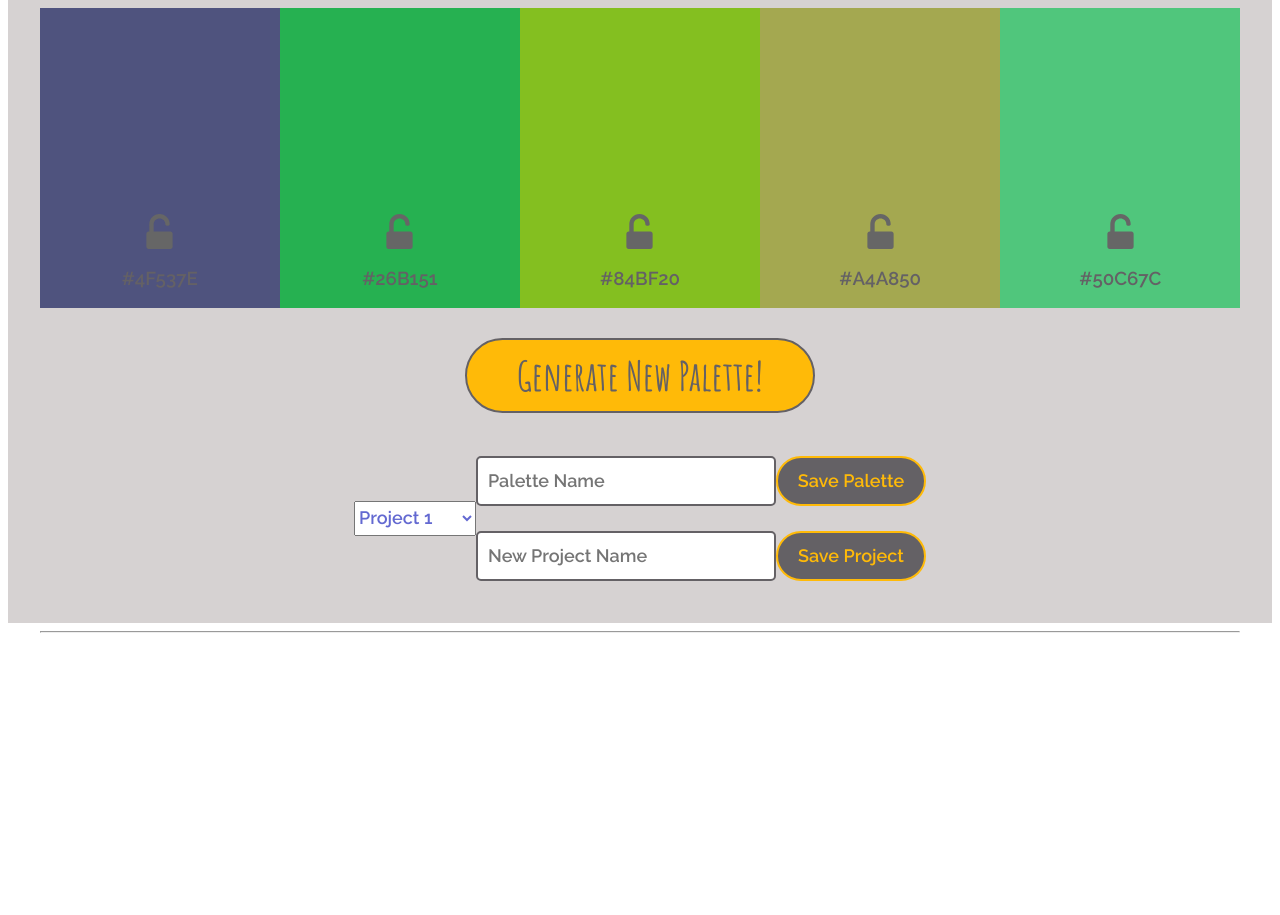
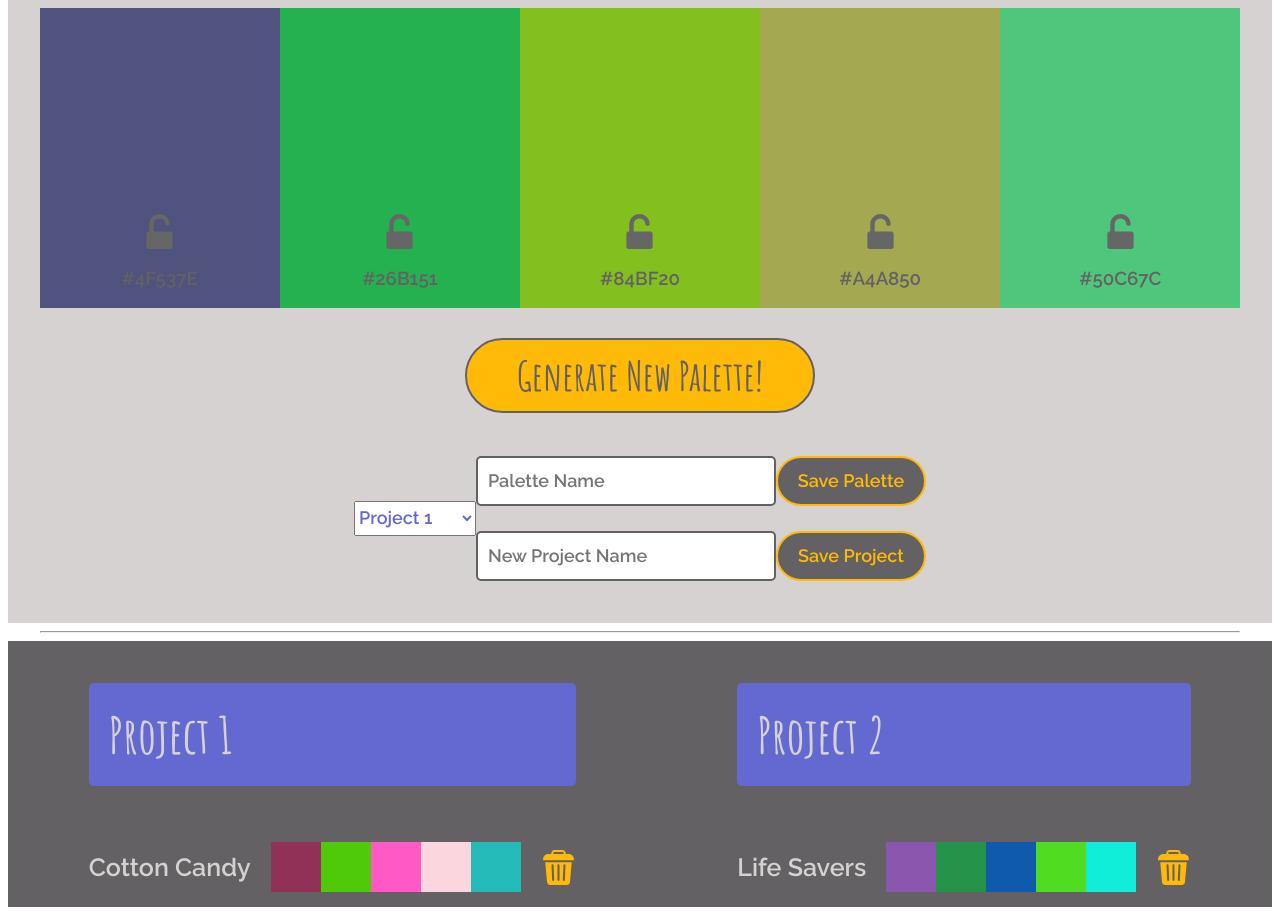
Before and after one commit to christielynam/palette-picker, a plain HTML site: page public/index.html in a window 1280 px wide. Shown: the part 157-1072 px from the top of the page. Before the commit the page ends 800 px from the top, so only its background shows below. Drawn offline with nearby package versions, Linux system fonts and the light colour scheme.

Commit message:
add bottom project section and hard code styles

```diff
--- a/public/css/styles.css
+++ b/public/css/styles.css
@@ -110,3 +110,80 @@ main {
 hr {
   width: 95%;
 }
+
+.project-container {
+  display: flex;
+  justify-content: space-around;
+  background-color: #646165;
+  color: #D6D2D2;
+  font-size: 25px;
+}
+
+.palette-details {
+  display: flex;
+  align-items: center;
+}
+
+.project-name {
+  padding: 20px;
+  background-color: #6369D1;
+  border-radius: 5px;
+  font-family: 'Amatic SC', cursive;
+  font-size: 50px;
+}
+
+.palette-name {
+  font-size: 25px;
+  margin-right: 20px;
+}
+
+.small-color-block {
+  height: 50px;
+  width: 50px;
+  /*border: 2px solid #FFBA08;*/
+}
+
+.trash-icon {
+  width: 35px;
+  margin-left: 20px;
+}
+
+.block1 {
+  background-color: #913157;
+}
+
+.block2 {
+  background-color: #4FCA09;
+}
+
+.block3 {
+  background-color: #FE59C4;
+}
+
+.block4 {
+  background-color: #FBD6DE;
+}
+
+.block5 {
+  background-color: #24BAB7;
+}
+
+.block6 {
+  background-color: #8B57AE;
+}
+
+.block7 {
+  background-color: #249248;
+}
+
+.block8 {
+  background-color: #105AAD;
+}
+
+.block9 {
+  background-color: #50DD21;
+}
+
+.block10 {
+  background-color: #10EED9;
+}
--- a/public/index.html
+++ b/public/index.html
@@ -62,6 +62,32 @@
     </main>
     <hr>
     <section class='project-container'>
+      <article class="project-details">
+        <h2 class='project-name'>Project 1</h2>
+        <div class="palette-details">
+          <p class='palette-name'>Cotton Candy</p>
+          <div class='small-color-block block1'></div>
+          <div class='small-color-block block2'></div>
+          <div class='small-color-block block3'></div>
+          <div class='small-color-block block4'></div>
+          <div class='small-color-block block5'></div>
+          <img class='trash-icon' src="./assets/trash.svg" alt="trash">
+        </div>
+
+      </article>
+      <article class="project-details">
+        <h2 class='project-name'>Project 2</h2>
+        <div class="palette-details">
+          <p class='palette-name'>Life Savers</p>
+          <div class='small-color-block block6'></div>
+          <div class='small-color-block block7'></div>
+          <div class='small-color-block block8'></div>
+          <div class='small-color-block block9'></div>
+          <div class='small-color-block block10'></div>
+          <img class='trash-icon' src="./assets/trash.svg" alt="trash">
+        </div>
+
+      </article>
 
     </section>
 
```
Also changed, not shown: public/assets/trash.svg (added).
